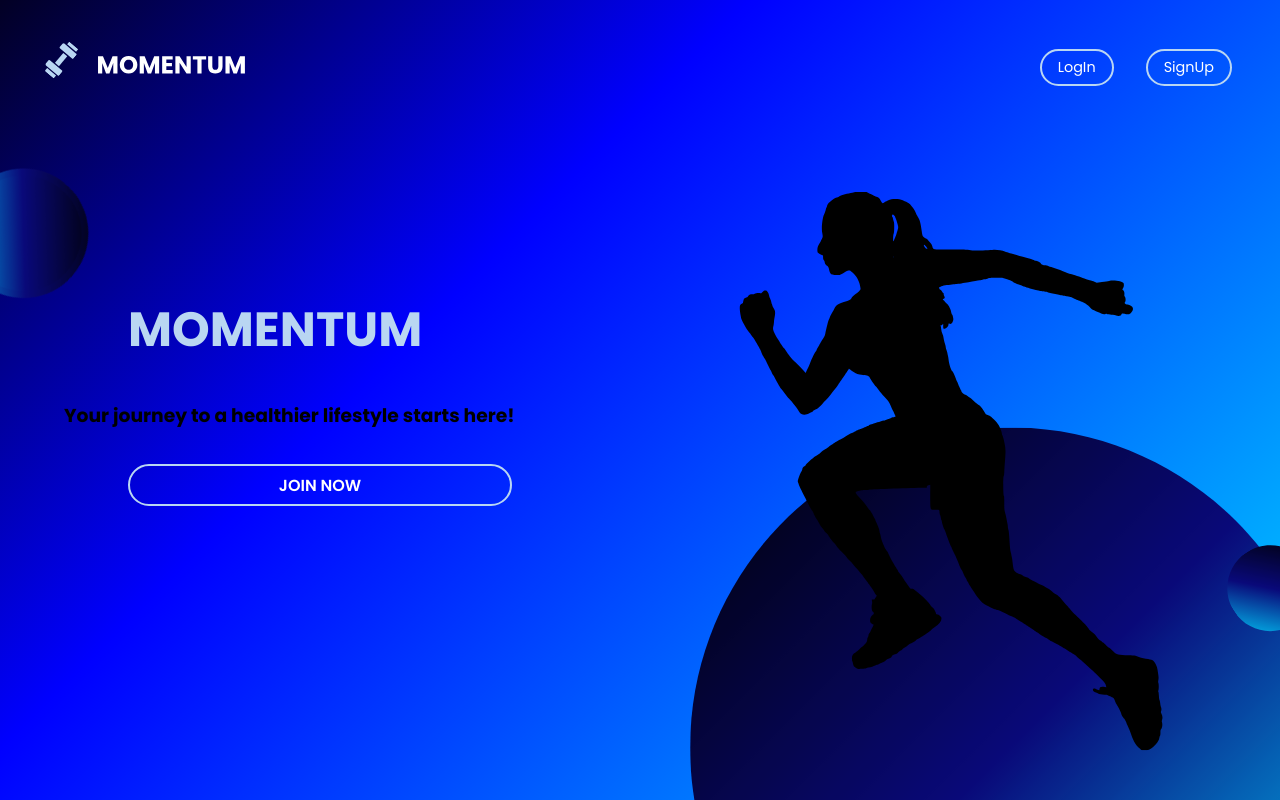
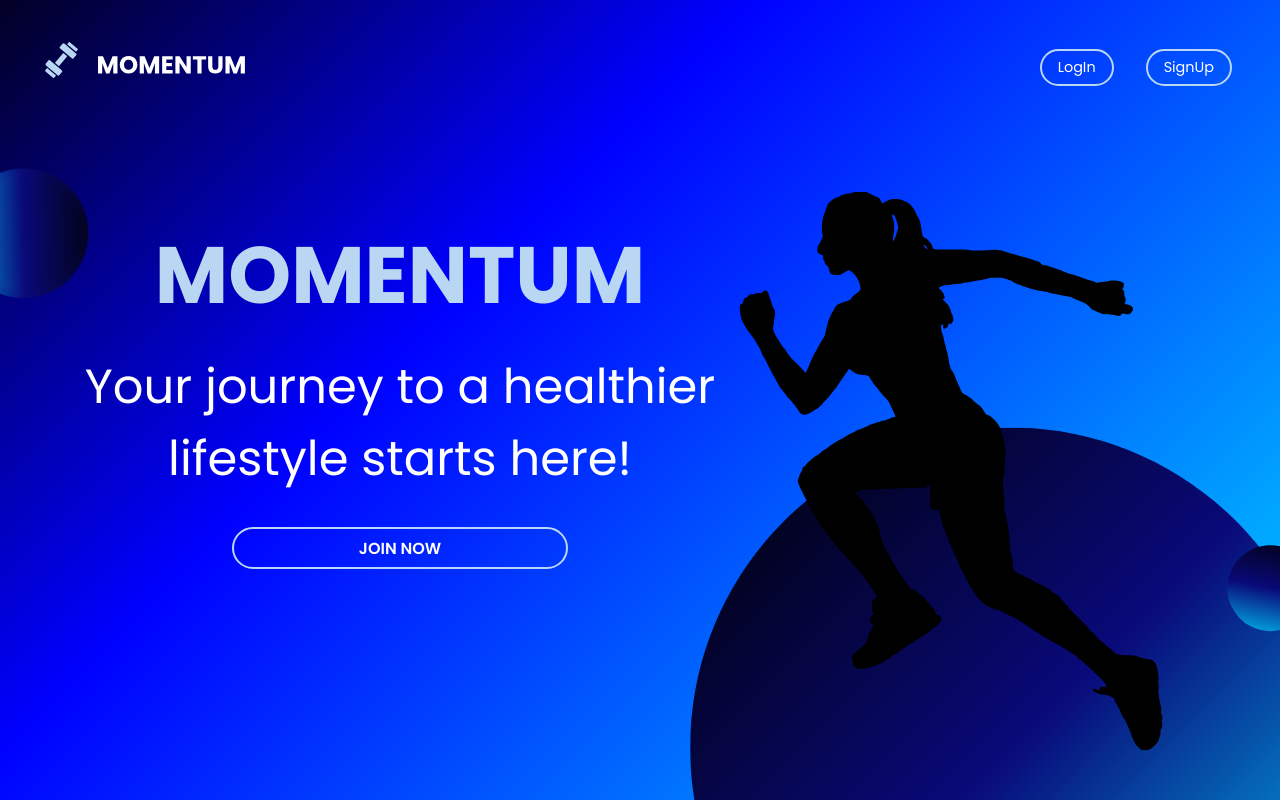
Before and after one commit to Noor-Alina/Momentum, a React (Vite) app: page / in a window 1280 px wide. Built offline with nearby package versions, Linux system fonts and the light colour scheme; no server answers.

Commit message:
update and add styling to hero text

```diff
--- a/src/components/Home/Home.scss
+++ b/src/components/Home/Home.scss
@@ -9,7 +9,6 @@
     min-height: 100vh;
     background: $Black-Russian;
     background: linear-gradient(135deg, $Black-Russian 0%, blue 36%, $Aqua-Blue 100%);
-
     display: flex;
     justify-content: center;
     position: relative;
@@ -23,31 +22,42 @@
     }
 
     &__hero-heading{
-        padding: 0 4rem;
-        width: 50%;
+        padding: 0 10rem 0 4rem;
+        width: 70%;
         height: 100%;
         display: flex;
         flex-direction: column;
         justify-content: center;
+        align-items: center;
         gap: 1rem;
 
     }
 
     &__hero-heading-text{
-        margin: 0 0 0 4rem;
-        text-align: left;
+        margin: 0 2rem;
+        text-align: center;
+        color: $Columbia-Blue;
+        font-size: 5rem;
+    }
+
+    &__hero-heading-subtext{
+        margin: 0;
+        text-align:center;
         color: $Columbia-Blue;
         font-size: 3rem;
+        font-weight: 500;
+        color: $White;
     }
 
     &__hero-heading-button{
         padding: 0.40rem 1.5rem;
-        margin: 0 4rem;
+        margin: 1rem 10rem;
         border: none;
         background-color: transparent;
         color: $White;
         border:  0.125rem solid $Columbia-Blue;
         border-radius: 2rem;
+        width: 50%;
         text-align: center;
         font-weight: 600;
         text-decoration: none;
```
